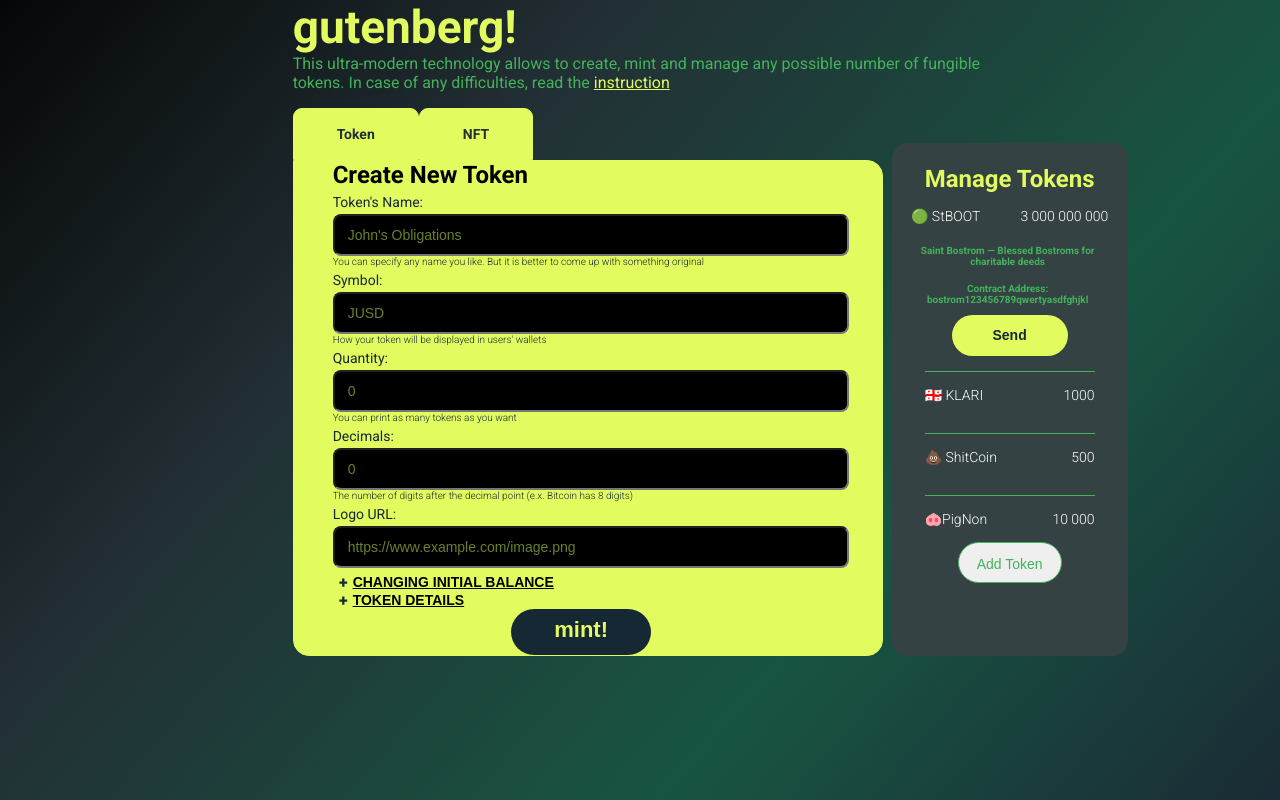
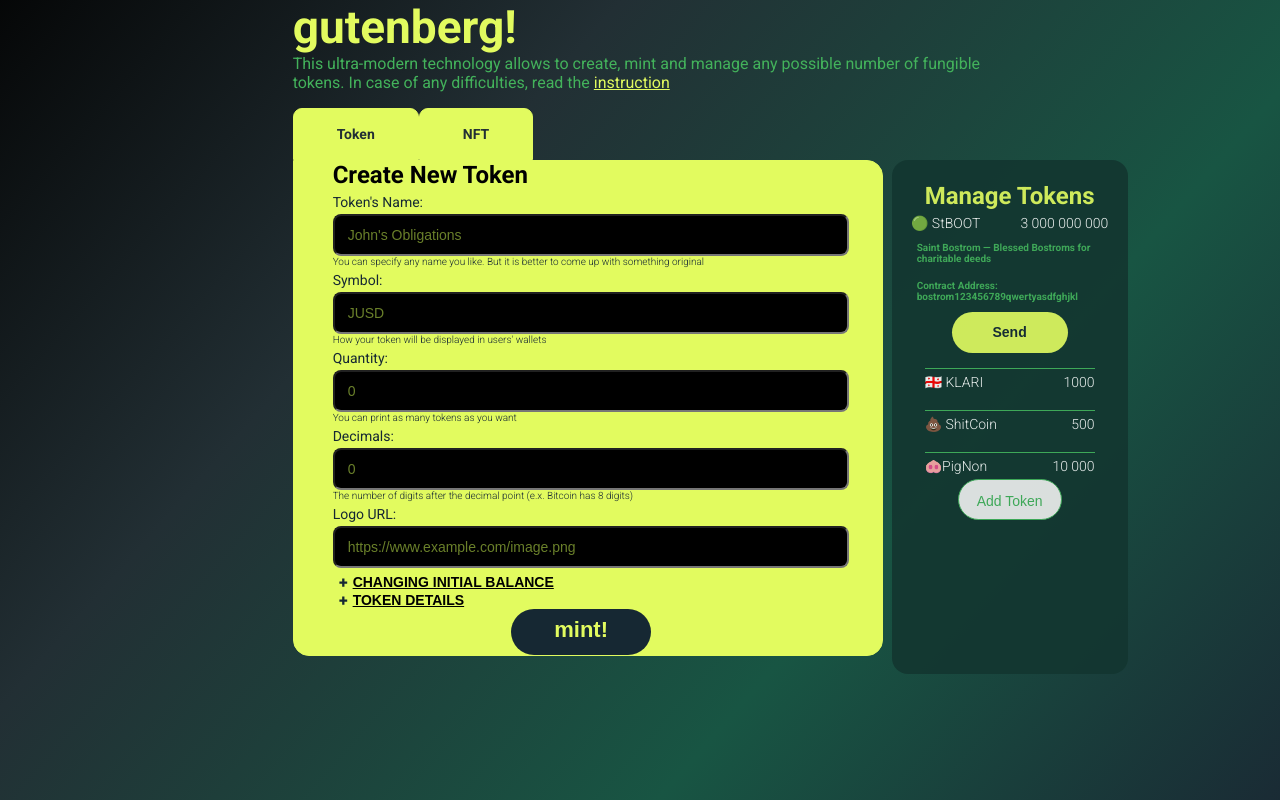
Before and after one commit to diekuche/gutenberg, a React (Create React App) app: page / in a window 1280 px wide. Shown: the top 800 px of the page. Built offline with nearby package versions, Linux system fonts and the light colour scheme.

Commit message:
fix color,fon,wight

```diff
--- a/src/components/MainPage/MainPage.tsx
+++ b/src/components/MainPage/MainPage.tsx
@@ -22,19 +22,16 @@ export const MainPage: React.FC = (props: MainProps) => {
   return (
     <div className={styles.mainpage}>
       <Header />
-      <div className={styles.tools}>
-        <div className={styles.group}>
-          <Tabs
-            selectedId={selectedTabId}
-            tabs={tabs}
-            onClick={handleTabClick}
-          />
+
+      <div className={styles.group}>
+        <Tabs selectedId={selectedTabId} tabs={tabs} onClick={handleTabClick} />
+        <div className={styles.tools}>
           <div className={styles.tabPageContent}>
             {selectedTabId === tabs[0].id && <Form></Form>}
             {selectedTabId === tabs[1].id && <div>upyachka</div>}
           </div>
+          <ManageTokens />
         </div>
-        <ManageTokens />
       </div>
     </div>
   );
--- a/src/components/MainPage/index.module.css
+++ b/src/components/MainPage/index.module.css
@@ -10,7 +10,7 @@
 .group {
   display: flex;
   flex-direction: column;
-  align-self: center;
+  align-self: flex-start;
   margin-right: 9px;
 }
 
--- a/src/components/ManageTokens/ManageTok.module.css
+++ b/src/components/ManageTokens/ManageTok.module.css
@@ -1,12 +1,14 @@
 .manageTok {
   display: flex;
   flex-direction: column;
-  align-self: flex-end;
+  align-self: flex-start;
   border-radius: 16px;
-  background: #344243;
+  background: #133630;
   box-sizing: border-box;
   width: 236px;
-  min-height: 513px;
+  min-height: 514px;
+  margin-left: 9px;
+  opacity: 0.9;
 }
 
 .name {
@@ -30,8 +32,8 @@
   font-size: 14px;
   color: white;
   align-self: center;
-  margin-top: 15px;
-  margin-bottom: 15px;
+  margin-top: 5px;
+  margin-bottom: 5px;
   justify-content: space-between;
   min-width: 170px;
 }
@@ -47,6 +49,10 @@
 }
 
 .info {
+  display: flex;
+  flex-direction: row;
+  align-self: flex-start;
+  text-align: left;
   font-style: normal;
   font-weight: 700;
   color: #43b25b;
```
